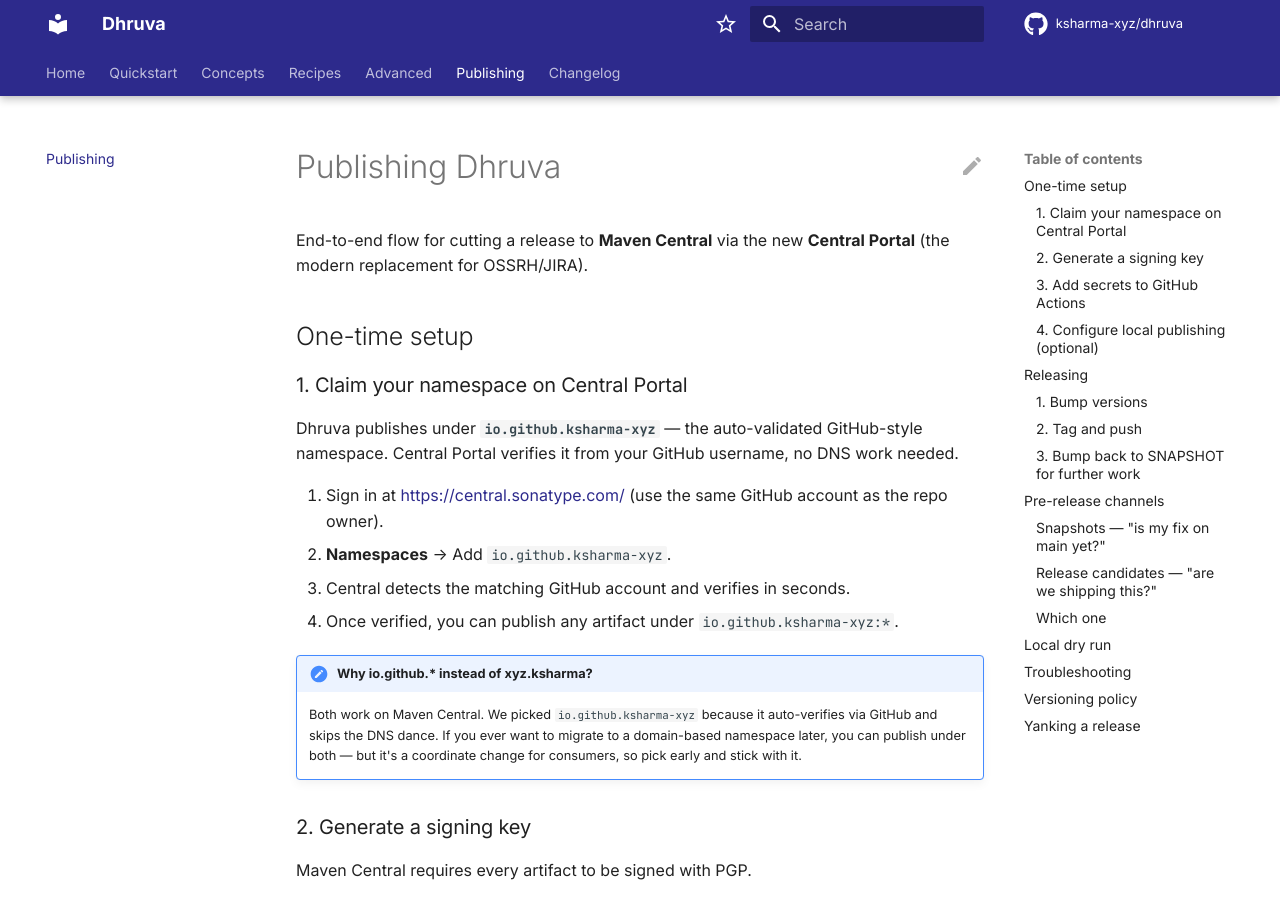
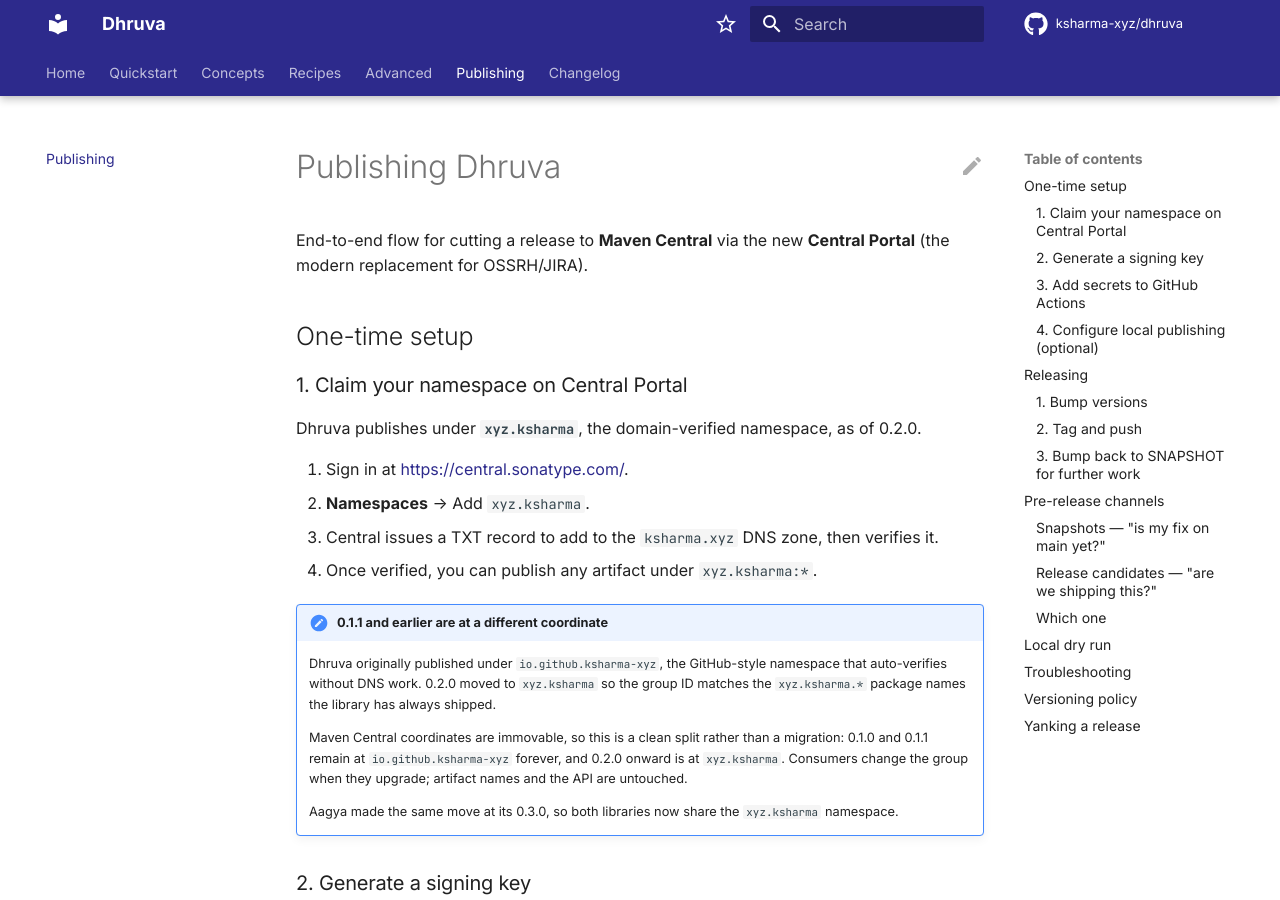
Before and after one commit to ksharma-xyz/dhruva, an MkDocs documentation site: the page built from docs/publishing.md, in a window 1280 px wide and 900 px high. Built offline with MkDocs 1.6.1 and Material for MkDocs 9.7.7, drawn with Linux system fonts in a browser that asks for light colours; comment, search, counter and statistics services are not loaded; some of the changed text lies outside the part shown.

Commit message:
feat!: move to xyz.ksharma group (#8)
The old group was chosen because GitHub-style namespaces auto-verify on
Central Portal without DNS work. xyz.ksharma is now verified, and it matches
the xyz.ksharma.* package names the library has always shipped.

Maven Central coordinates are immovable, so this is a split rather than a
migration: 0.1.0 and 0.1.1 stay where they are, 0.2.0 onward is under the new
group. Aagya makes the same move at its 0.3.0, so both libraries end up
sharing the namespace.

Docs keep advertising io.github.ksharma-xyz as the install coordinate, since
that is where the newest existing release lives; they flip when 0.2.0 ships.
The install snippets also move from 0.1.0 to 0.1.1, which was already stale.

````diff
--- a/docs/publishing.md
+++ b/docs/publishing.md
@@ -7,15 +7,26 @@ End-to-end flow for cutting a release to **Maven Central** via the new
 
 ### 1. Claim your namespace on Central Portal
 
-Dhruva publishes under **`io.github.ksharma-xyz`** — the auto-validated GitHub-style namespace. Central Portal verifies it from your GitHub username, no DNS work needed.
+Dhruva publishes under **`xyz.ksharma`**, the domain-verified namespace, as of 0.2.0.
 
-1. Sign in at <https://central.sonatype.com/> (use the same GitHub account as the repo owner).
-2. **Namespaces** → Add `io.github.ksharma-xyz`.
-3. Central detects the matching GitHub account and verifies in seconds.
-4. Once verified, you can publish any artifact under `io.github.ksharma-xyz:*`.
+1. Sign in at <https://central.sonatype.com/>.
+2. **Namespaces** → Add `xyz.ksharma`.
+3. Central issues a TXT record to add to the `ksharma.xyz` DNS zone, then verifies it.
+4. Once verified, you can publish any artifact under `xyz.ksharma:*`.
 
-!!! note "Why io.github.* instead of xyz.ksharma?"
-    Both work on Maven Central. We picked `io.github.ksharma-xyz` because it auto-verifies via GitHub and skips the DNS dance. If you ever want to migrate to a domain-based namespace later, you can publish under both — but it's a coordinate change for consumers, so pick early and stick with it.
+!!! note "0.1.1 and earlier are at a different coordinate"
+    Dhruva originally published under `io.github.ksharma-xyz`, the GitHub-style
+    namespace that auto-verifies without DNS work. 0.2.0 moved to `xyz.ksharma`
+    so the group ID matches the `xyz.ksharma.*` package names the library has
+    always shipped.
+
+    Maven Central coordinates are immovable, so this is a clean split rather
+    than a migration: 0.1.0 and 0.1.1 remain at `io.github.ksharma-xyz`
+    forever, and 0.2.0 onward is at `xyz.ksharma`. Consumers change the group
+    when they upgrade; artifact names and the API are untouched.
+
+    Aagya made the same move at its 0.3.0, so both libraries now share the
+    `xyz.ksharma` namespace.
 
 ### 2. Generate a signing key
 
@@ -118,7 +129,7 @@ ceremony, nothing permanent.
 !!! danger "Two prerequisites, or the publish fails"
     1. **The namespace must have snapshots enabled.** On
        <https://central.sonatype.com/publishing/namespaces>, click the three
-       dots next to `io.github.ksharma-xyz` and select **Enable SNAPSHOTs**.
+       dots next to `xyz.ksharma` and select **Enable SNAPSHOTs**.
        This is a one-time manual step and cannot be automated. The namespace
        is shared with Aagya, so enabling it once covers both libraries.
     2. **`vanniktech-publish` must be 0.31.0 or newer.** Central Portal
@@ -135,7 +146,7 @@ repositories {
 }
 
 dependencies {
-    implementation("io.github.ksharma-xyz:dhruva-data:0.2.0-SNAPSHOT")
+    implementation("xyz.ksharma:dhruva-data:0.2.0-SNAPSHOT")
 }
 ```
 
@@ -189,7 +200,7 @@ Before tagging, confirm everything publishes locally:
 
 ```bash
 ./gradlew publishToMavenLocal --no-configuration-cache
-ls ~/.m2/repository/io/github/ksharma-xyz/dhruva-state/0.1.0/
+ls ~/.m2/repository/xyz/ksharma/dhruva-state/0.2.0/
 ```
 
 You should see `.aar`, `.pom`, `.module`, and `.asc` signature files.
--- a/docs/quickstart.md
+++ b/docs/quickstart.md
@@ -11,7 +11,7 @@ ten minutes.
     kotlin {
         sourceSets {
             commonMain.dependencies {
-                implementation("io.github.ksharma-xyz:dhruva-data:0.1.0")
+                implementation("io.github.ksharma-xyz:dhruva-data:0.1.1")
             }
         }
     }
@@ -21,7 +21,7 @@ ten minutes.
 
     ```kotlin title="app/build.gradle.kts"
     dependencies {
-        implementation("io.github.ksharma-xyz:dhruva-data:0.1.0")
+        implementation("io.github.ksharma-xyz:dhruva-data:0.1.1")
     }
     ```
 
````
Also changed, not shown: CHANGELOG.md (+18 -0 lines), README.md (+7 -0 lines), docs/index.md (+1 -1 lines), 1 other file.
